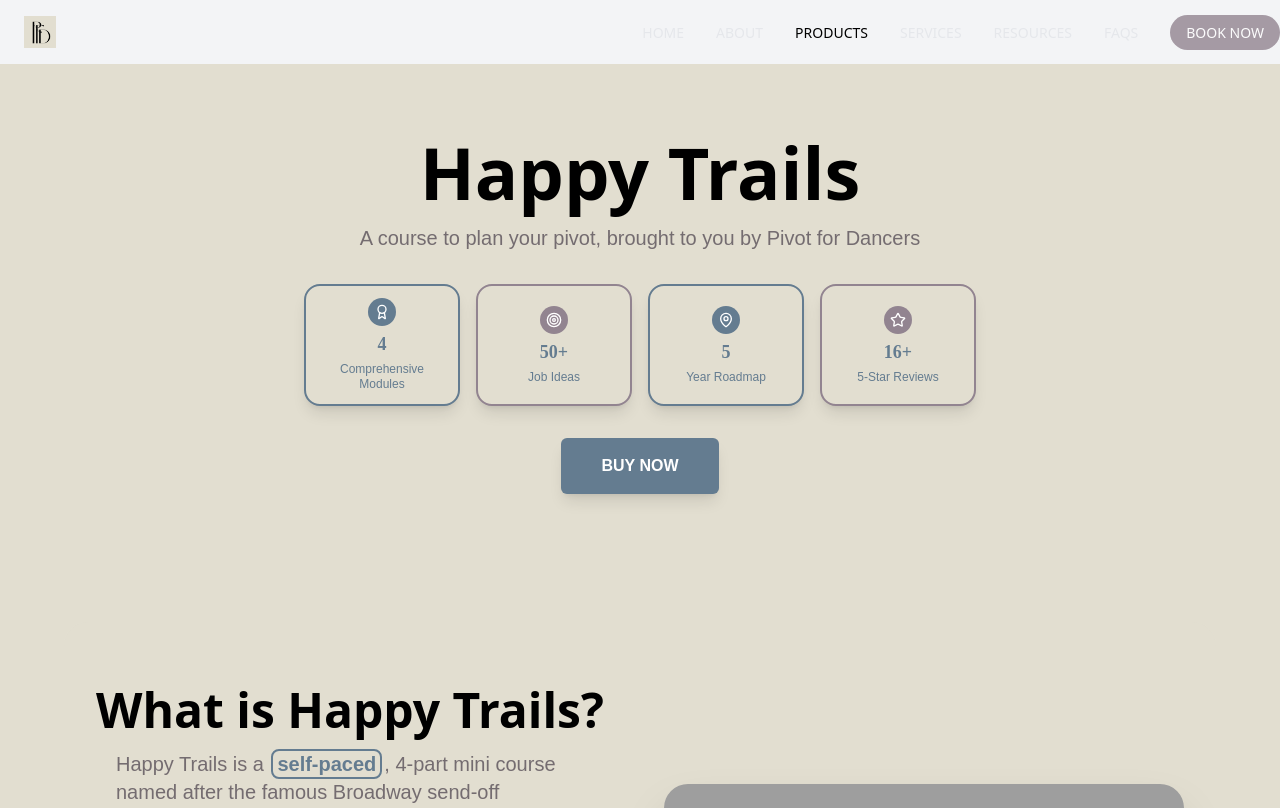
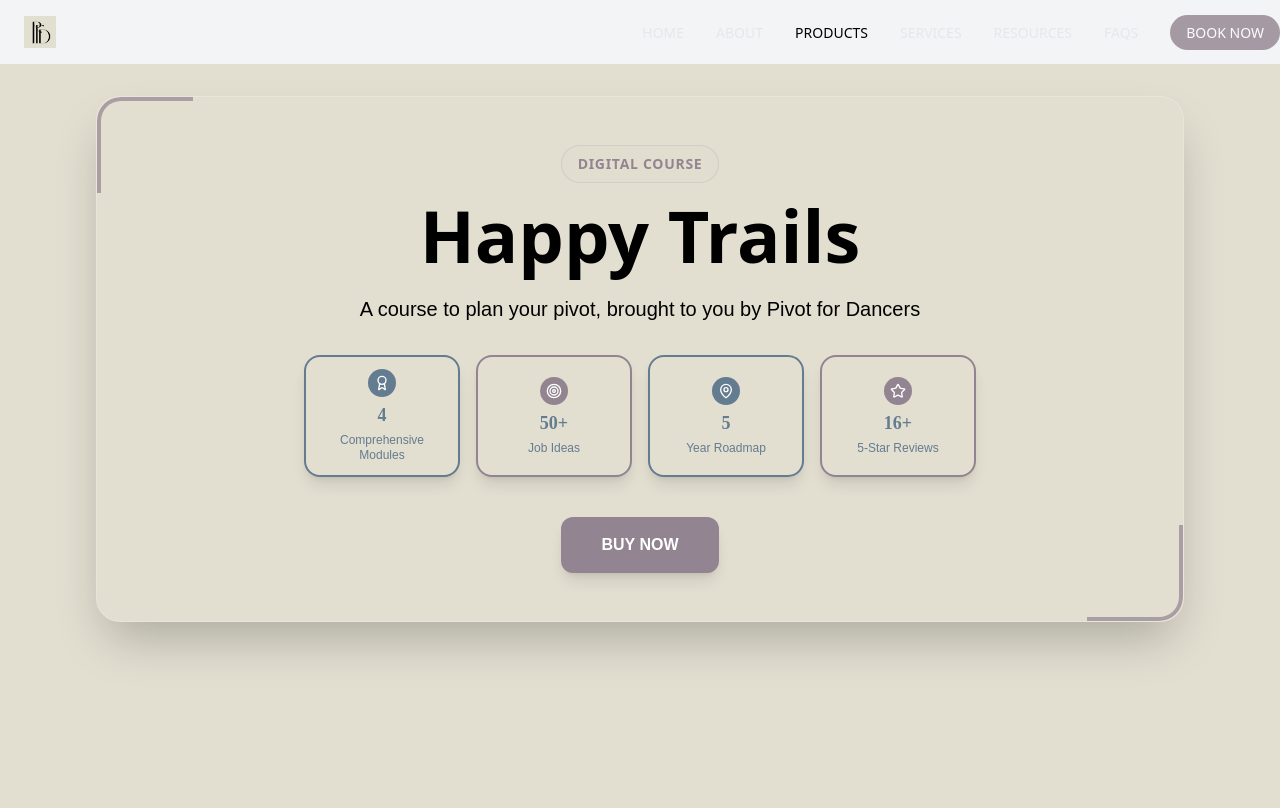
Before and after one commit to IsaacCavallaro/pivot-for-dancers, a Next.js app: page /products/happy-trails in a window 1280 px wide. Shown: the top 808 px of the page. Built offline with nearby package versions, Linux system fonts and the light colour scheme; grey boxes are pictures that could not be loaded.

Commit message:
Update heading

```diff
--- a/pages/products/happy-trails.tsx
+++ b/pages/products/happy-trails.tsx
@@ -272,21 +272,34 @@ const HappyTrailsPage = () => {
             <Navigation />
             <div className="bg-beige">
                 {/* Hero Section */}
-                <div className="text-center py-16 md:py-24 bg-beige relative overflow-hidden">
+                <div className="relative py-16 md:py-24 overflow-hidden">
+
+                    <div className="relative max-w-6xl mx-auto px-4 sm:px-6 lg:px-8">
+                        <div className="bg-beige backdrop-blur-sm rounded-3xl shadow-2xl p-8 md:p-12 border border-white/20 overflow-hidden">
+
+                            {/* Decorative corner elements */}
+                            <div className="absolute top-0 left-0 w-24 h-24 border-t-4 border-l-4 border-purple-gray/70 rounded-tl-3xl"></div>
+                            <div className="absolute bottom-0 right-0 w-24 h-24 border-b-4 border-r-4 border-purple-gray/70 rounded-br-3xl"></div>
+
+                            <div className="relative z-10 text-center">
                                 <ScrollAnimation delay={200}>
-                        <h1 className="pt-10 text-bold text-5xl md:text-7xl font-bold text-black mb-4">
+                                    <div className="inline-flex items-center justify-center mb-4 px-4 py-2 bg-beige/80 rounded-full border border-purple-gray/20">
+                                        <span className="text-sm font-semibold text-purple-gray tracking-wider uppercase">DIGITAL COURSE</span>
+                                    </div>
+                                    <h1 className="text-5xl md:text-7xl font-bold text-black">
                                         Happy Trails
                                     </h1>
                                 </ScrollAnimation>
                                 <ScrollAnimation delay={300}>
-                        <p className="font-montserrat text-lg md:text-xl text-brown-gray max-w-3xl mx-auto mb-8">
+                                    <br></br>
+                                    <p className="font-montserrat text-xl text-black max-w-3xl mx-auto mb-8 px-4 md:px-0">
                                         A course to plan your pivot, brought to you by Pivot for Dancers
                                     </p>
                                 </ScrollAnimation>
 
                                 {/* Stats Section */}
                                 <ScrollAnimation delay={400}>
-                        <div className="grid grid-cols-2 md:grid-cols-4 gap-4 max-w-2xl mx-auto mb-8">
+                                    <div className="grid grid-cols-2 md:grid-cols-4 gap-4 max-w-2xl mx-auto mb-10">
                                         {stats.map((stat, index) => (
                                             <StatCard key={index} {...stat} index={index} />
                                         ))}
@@ -294,14 +307,19 @@ const HappyTrailsPage = () => {
                                 </ScrollAnimation>
 
                                 <ScrollAnimation delay={500}>
+                                    <div className="flex flex-col sm:flex-row items-center justify-center gap-4 mt-8">
                                         <button
                                             onClick={() => window.open(product.url, '_blank', 'noopener,noreferrer')}
-                            className="bg-light-gray hover:bg-purple-gray text-white font-montserrat font-semibold py-4 px-10 rounded-md transition-all duration-300 transform hover:scale-105 shadow-lg hover:shadow-xl relative overflow-hidden group"
+                                            className="bg-purple-gray hover:bg-purple-gray text-white font-montserrat font-semibold py-4 px-10 rounded-xl transition-all duration-300 transform hover:scale-105 shadow-lg hover:shadow-xl relative overflow-hidden group"
                                         >
                                             <span className="relative z-10">BUY NOW</span>
                                             <div className="absolute inset-0 bg-gradient-to-r from-purple-gray/20 to-light-gray/20 opacity-0 group-hover:opacity-100 transition-opacity duration-300"></div>
                                         </button>
+                                    </div>
                                 </ScrollAnimation>
+                            </div>
+                        </div>
+                    </div>
                 </div>
 
                 {/* Intro Section */}
```
Lines whose indentation alone changed are shown as unchanged.
